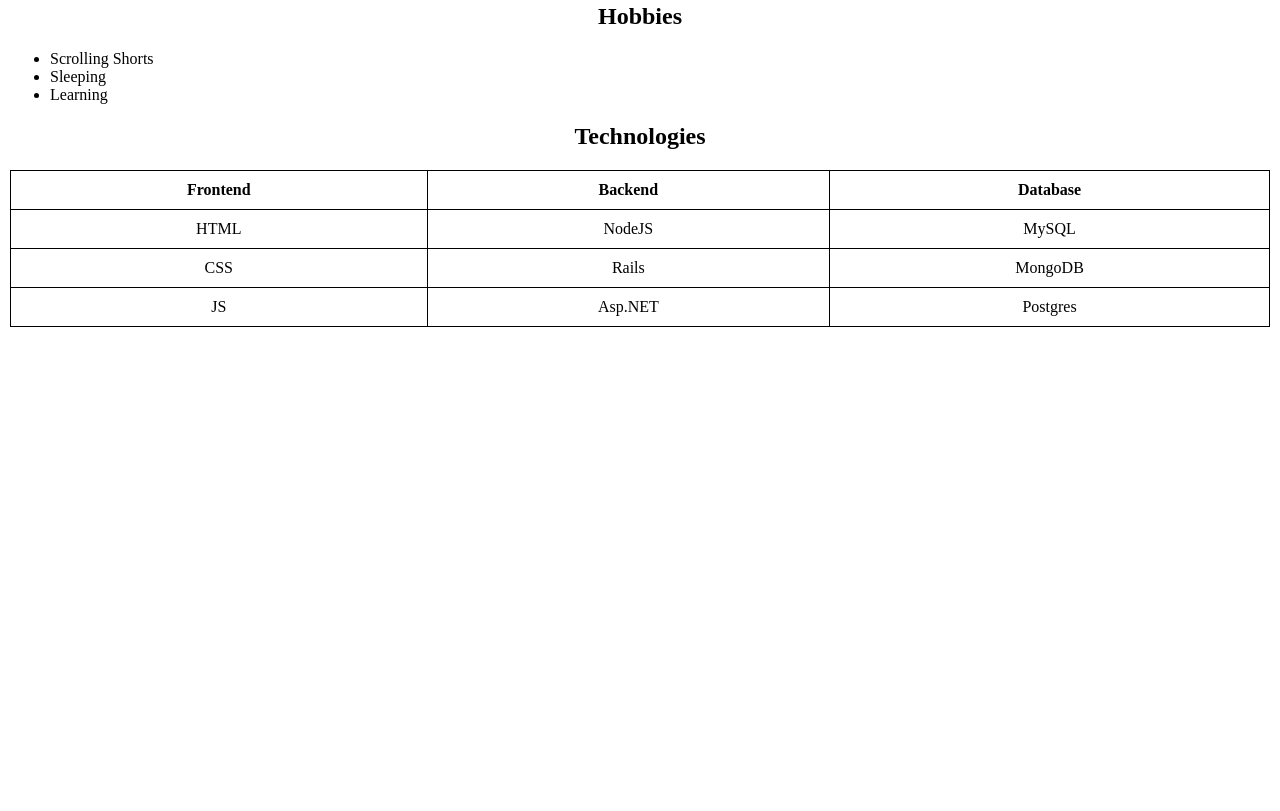
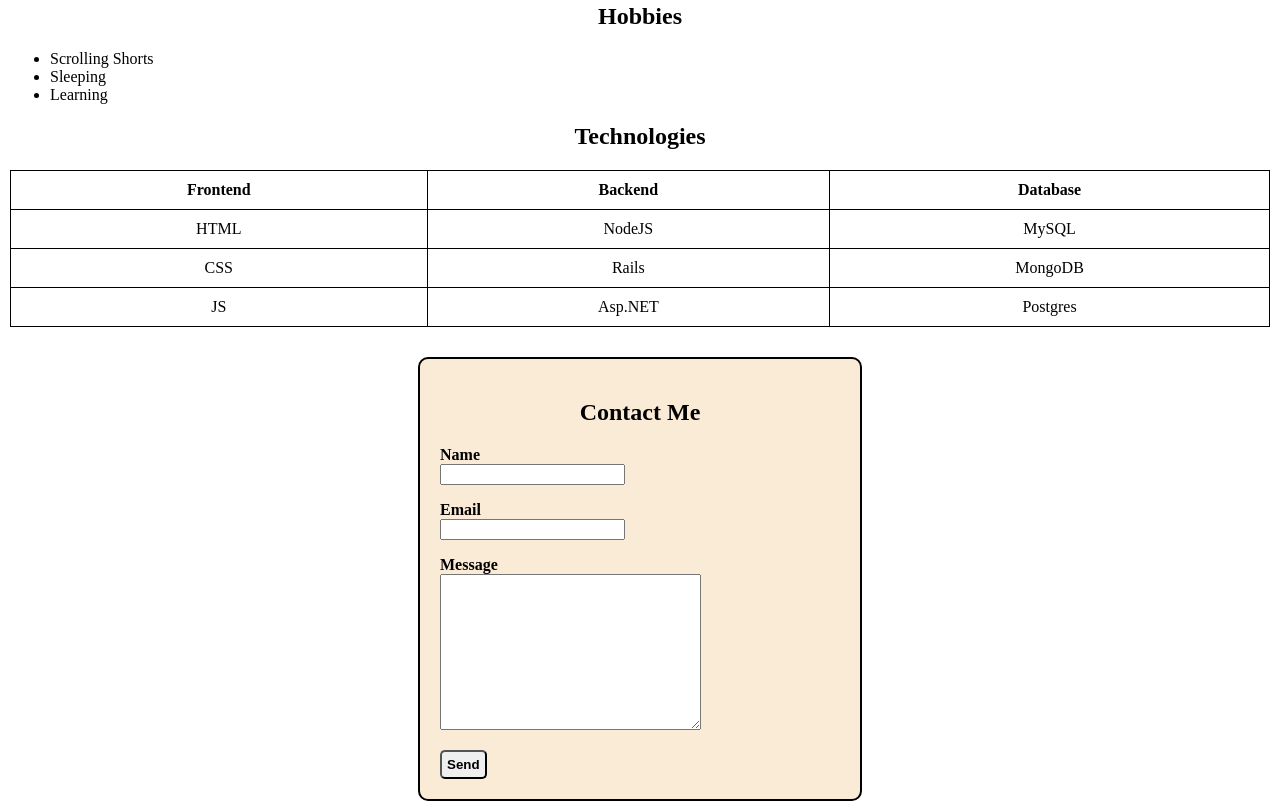
Before and after one commit to arslaan07/Devsnest, a plain HTML site: page day2-Intro_to_CSS/portfolio - Copy/index.html in a window 1280 px wide. Shown: the part 917-1728 px from the top of the page. Before the commit the page ends 1254 px from the top, so only its background shows below. Drawn offline with Linux system fonts and the light colour scheme.

Commit message:
Contact form added

```diff
--- a/day2-Intro_to_CSS/portfolio - Copy/index.html
+++ b/day2-Intro_to_CSS/portfolio - Copy/index.html
@@ -77,6 +77,25 @@
                 </tr>
             </table>
         </div>
+        <div id="contact-me">
+            <h2>Contact Me</h2>
+            <form name="contact" method="post" data-netlify="true">
+                <p>
+                    <label for="name">Name</label>
+                    <input type="text" name="name" id="name" required autocomplete="off">
+                </p>
+                <p>
+                    <label for="email">Email</label>
+                    <input type="email" name="email" id="email" autocomplete="off">
+                </p>
+                <p>
+                    <label for="message">Message</label>
+                    <textarea name="message" id="message" cols="30" rows="10" > </textarea>
+                </p>
+                <button id="send">Send</button>
+            </form>
+
+        </div>
     </div>
     <script src="main.js" ></script>
 </body>
--- a/day2-Intro_to_CSS/portfolio - Copy/main.js
+++ b/day2-Intro_to_CSS/portfolio - Copy/main.js
@@ -43,3 +43,14 @@ function clearLetters(){
     }
 }
 printLetters(phrases[phraseIndex]);
+
+document.getElementById("email").addEventListener("input", function(event) {
+    const emailContent = event.target;
+    if(emailContent.validity.typeMismatch){
+        emailContent.setCustomValidity("Enter a valid email address");
+        emailContent.reportValidity();
+    }
+    else{
+        emailContent.setCustomValidity("");
+    }
+});
--- a/day2-Intro_to_CSS/portfolio - Copy/style.css
+++ b/day2-Intro_to_CSS/portfolio - Copy/style.css
@@ -47,3 +47,23 @@ table{
 #dynamic-text{
     color: royalblue;
 }
+
+#contact-me{
+    max-width:400px;
+    margin: auto;
+    border:2px black solid;
+    border-radius: 10px;
+    padding: 20px;
+    margin-top: 30px;
+    background-color: antiquewhite;
+}
+#contact-me label {
+    display: block;
+    font-weight: 700;
+}
+#send {
+    padding: 5px;
+    border-radius: 5px;
+    font-weight: 700;
+    background-color: ;
+}
```
